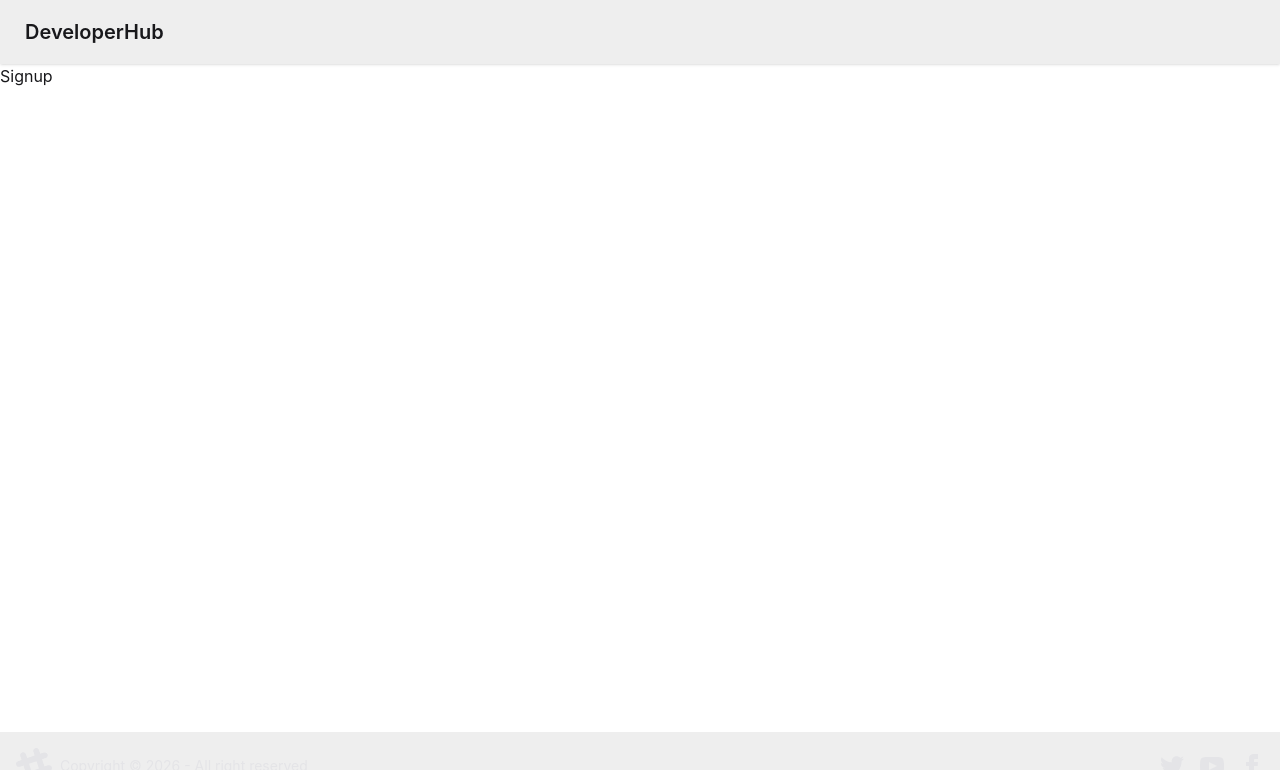
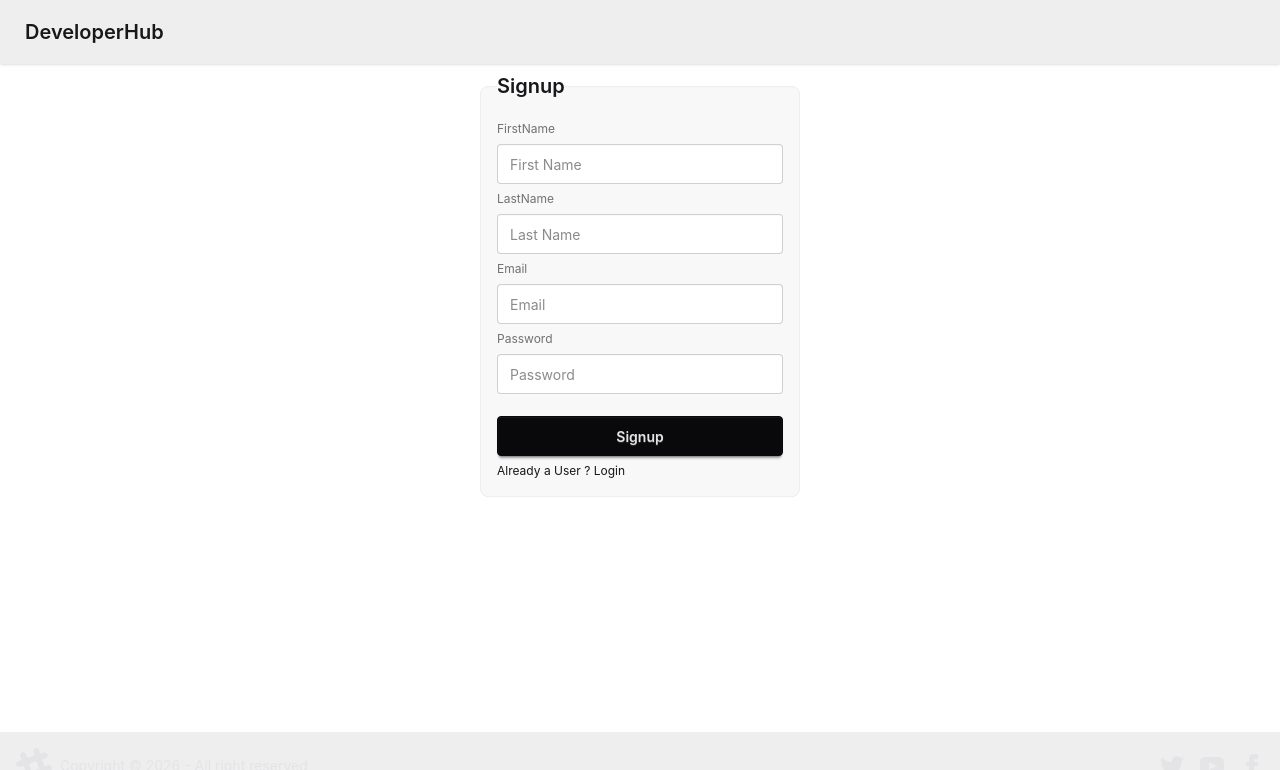
Before and after one commit to anjalirana99/DeveloperHubWeb, a React (Vite) app: page /signup in a window 1280 px wide. Shown: the top 770 px of the page. Built offline with nearby package versions, Linux system fonts and the light colour scheme; no server answers.

Commit message:
signup form mplementation

```diff
--- a/src/components/Login.jsx
+++ b/src/components/Login.jsx
@@ -2,7 +2,7 @@
 import React, { useState } from 'react'
 import { useDispatch } from 'react-redux'
 import { addUser } from '../store/userSlice'
-import { useNavigate } from 'react-router-dom'
+import { Link, useNavigate } from 'react-router-dom'
 import { BASE_URL } from '../utils/constants'
 
 const Login = () => {
@@ -49,6 +49,7 @@
         {error && <p className='text-red-500 mt-1'>{error}</p>}
 
         <button className="btn btn-neutral mt-4" onClick={handleSubmit}>Login</button>
+        <p>Don't have an account ? <Link to="/signup"> Sign Up</Link></p>
 
       </fieldset>
     </div>
--- a/src/components/Signup.jsx
+++ b/src/components/Signup.jsx
@@ -1,9 +1,69 @@
-import React from 'react'
+import axios from 'axios'
+import React, { useState } from 'react'
+import { useDispatch } from 'react-redux'
+import { addUser } from '../store/userSlice'
+import { Link, useNavigate } from 'react-router-dom'
+import { BASE_URL } from '../utils/constants'
 
-const Signup = () => {
+const Login = () => {
+
+  const dispatch = useDispatch()
+  const [firstName, setFirstName] = useState("")
+  const [lastName, setLastName] = useState("")
+  const [email,setEmail] = useState("")
+  const [password, setPassword] = useState("")
+  const [error, setError] = useState("")
+  const navigateTo = useNavigate()
+
+  const handleSubmit = async()=>{
+    setError("")
+    try{
+      const res = await axios.post( BASE_URL + '/signup',
+      {
+        firstName,
+        lastName,
+        email,
+        password
+      },
+      {
+        withCredentials: true //For this cross-origin request, include cookies and allow cookies received from the server to be stored.
+      }
+    )
+
+    dispatch(addUser(res.data.result))
+    navigateTo("/profile")  //after signup redirect to profile page to update more data
+
+  }
+    catch (error) {
+    setError(error?.response?.data)
+  }
+  }
+
   return (
-    <div>Signup</div>
+    <div className='flex justify-center'>
+      <fieldset className="fieldset bg-base-200 border-base-300 rounded-box w-xs border p-4">
+        <legend className="fieldset-legend text-xl">Signup</legend>
+
+        <label className="label">FirstName</label>
+        <input type="email" className="input" placeholder="First Name" value={firstName} onChange={(e)=>setFirstName(e.target.value)}/>
+        <label className="label">LastName</label>
+        <input type="email" className="input" placeholder="Last Name" value={lastName} onChange={(e)=>setLastName(e.target.value)}/>
+
+        <label className="label">Email</label>
+        <input type="email" className="input" placeholder="Email" value={email} onChange={(e)=>setEmail(e.target.value)}/>
+
+        <label className="label">Password</label>
+        <input type="password" className="input" placeholder="Password" value={password} onChange={(e)=>setPassword(e.target.value)} />
+
+        {error && <p className='text-red-500 mt-1'>{error}</p>}
+
+        <button className="btn btn-neutral mt-4" onClick={handleSubmit}>Signup</button>
+        <p>Already a User ? <Link to="/login"> Login</Link></p>
+
+      </fieldset>
+    </div>
+
   )
 }
 
-export default Signup
+export default Login
```
